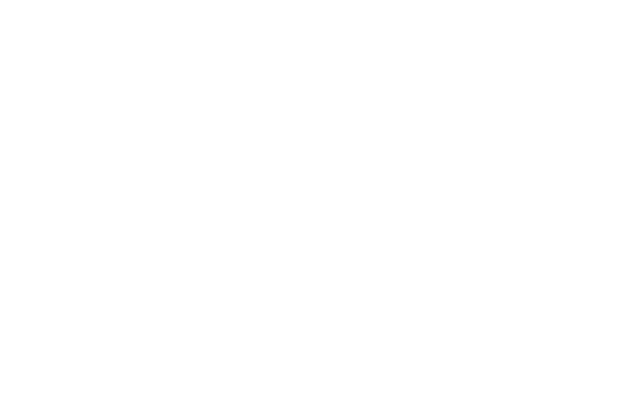
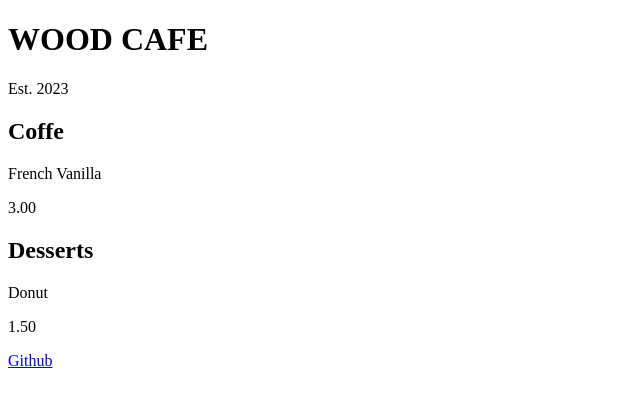
Before and after one commit to gbardini/cafe-menu, a plain HTML site: page index.html in a window 1280 px wide. Shown: the whole page, without its empty margins (0-640 px from the left). Drawn offline with Linux system fonts and the light colour scheme.

Commit message:
defining project structure

```diff
--- a/index.html
+++ b/index.html
@@ -6,5 +6,31 @@
     <meta name="viewport" content="width=device-width, initial-scale=1" />
     <link href="css/style.css" rel="stylesheet" />
   </head>
-  <body></body>
+  <body>
+    <main>
+      <h1>WOOD CAFE</h1>
+      <p>Est. 2023</p>
+
+      <section>
+        <h2>Coffe</h2>
+        <article>
+          <p>French Vanilla</p>
+          <p>3.00</p>
+        </article>
+      </section>
+
+      <section>
+        <h2>Desserts</h2>
+        <article>
+          <p>Donut</p>
+          <p>1.50</p>
+        </article>
+      </section>
+    </main>
+    <footer>
+      <p>
+        <a href="https://github.com/gbardini" target="_blank"> Github </a>
+      </p>
+    </footer>
+  </body>
 </html>
```
